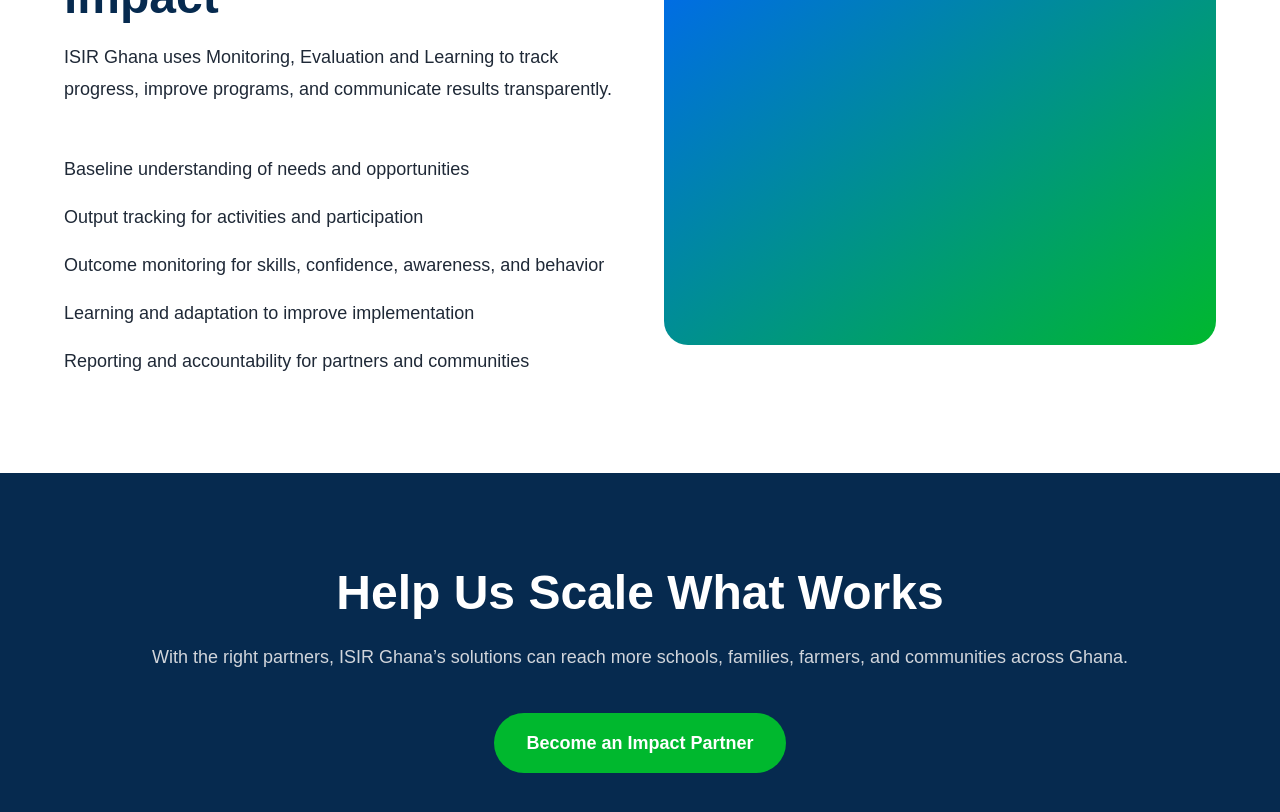
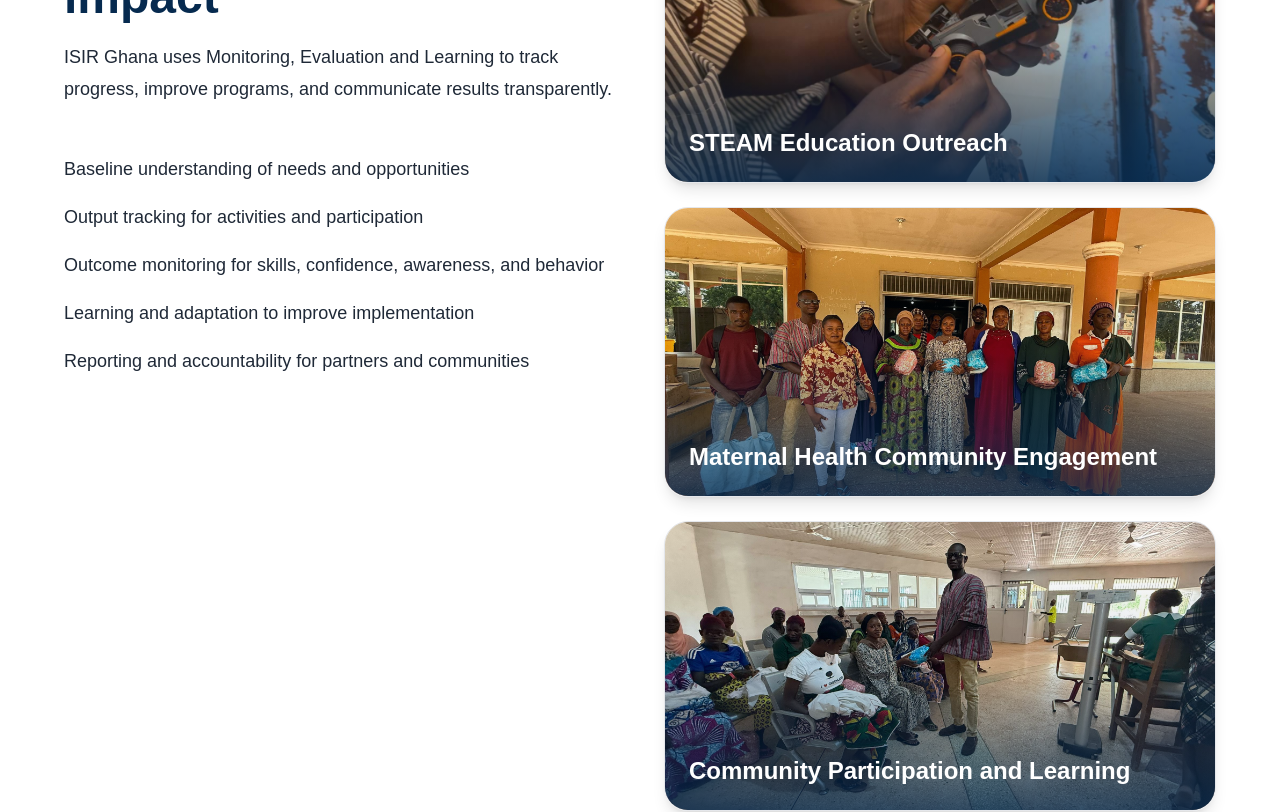
Before and after one commit to rashidasp28/isir-ghana-website, a Next.js app: page /impact in a window 1280 px wide. Shown: the part 2480-3292 px from the top of the page. Built offline with nearby package versions, Linux system fonts and the light colour scheme.

Commit message:
Replace impact placeholder with real field impact visuals

```diff
--- a/app/impact/page.tsx
+++ b/app/impact/page.tsx
@@ -1,3 +1,4 @@
+import Image from 'next/image'
 import Navbar from '@/components/Navbar'
 import Footer from '@/components/Footer'
 import SectionHeader from '@/components/SectionHeader'
@@ -16,6 +17,21 @@ const areas = [
   'STEAM Education',
   'Agriculture',
   'Climate Change',
+]
+
+const impactVisuals = [
+  {
+    image: '/images/field/brick-steam-1.jpg',
+    title: 'STEAM Education Outreach',
+  },
+  {
+    image: '/images/field/health-outreach-1.jpg',
+    title: 'Maternal Health Community Engagement',
+  },
+  {
+    image: '/images/field/community-engagement-1.jpeg',
+    title: 'Community Participation and Learning',
+  },
 ]
 
 export default function ImpactPage() {
@@ -70,7 +86,7 @@ export default function ImpactPage() {
       </section>
 
       <section className="py-24 bg-white">
-        <div className="container-width grid lg:grid-cols-2 gap-12 items-center">
+        <div className="container-width grid lg:grid-cols-2 gap-12 items-start">
           <div>
             <SectionHeader
               eyebrow="MEL"
@@ -85,7 +101,31 @@ export default function ImpactPage() {
               <li>Reporting and accountability for partners and communities</li>
             </ul>
           </div>
-          <div className="rounded-3xl bg-gradient-to-br from-primaryBlue to-primaryGreen min-h-[420px]"></div>
+
+          <div className="space-y-6">
+            {impactVisuals.map((visual) => (
+              <div
+                key={visual.title}
+                className="relative overflow-hidden rounded-3xl shadow-lg border border-softGray"
+              >
+                <div className="relative h-64 md:h-72">
+                  <Image
+                    src={visual.image}
+                    alt={visual.title}
+                    fill
+                    className="object-cover"
+                  />
+                  <div className="absolute inset-0 bg-gradient-to-t from-darkNavy/80 via-darkNavy/10 to-transparent"></div>
+                </div>
+
+                <div className="absolute bottom-0 left-0 right-0 p-6">
+                  <h3 className="text-white text-2xl font-bold leading-tight">
+                    {visual.title}
+                  </h3>
+                </div>
+              </div>
+            ))}
+          </div>
         </div>
       </section>
 
```
